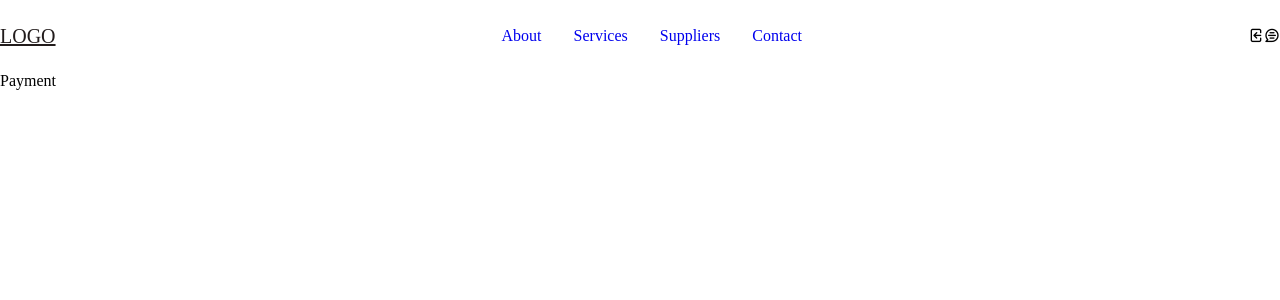
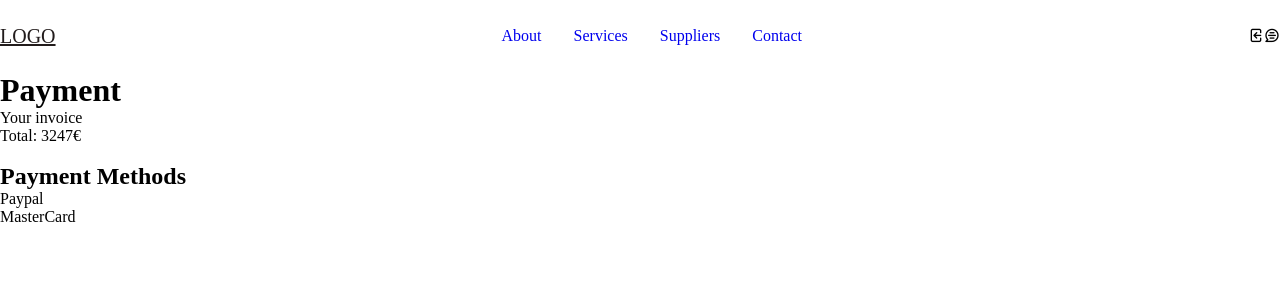
Before and after one commit to eventTeamPlayersManegement/event_Management_final_Project, a React (Vite) app: page /payment in a window 1280 px wide. Shown: the top 300 px of the page. Built offline with nearby package versions, Linux system fonts and the light colour scheme.

Commit message:
payment works and is acceseble with route

```diff
--- a/src/components/Payment/Index.jsx
+++ b/src/components/Payment/Index.jsx
@@ -1,5 +1,18 @@
 import React from "react";
+import data from "../../content/data.json";
+export default function () {
+    return (
+        <>
+            <h1>{data.payment.h1}</h1>
+            <p>{data.payment.paragraph[0]}</p>
+            <p>
+                {data.payment.paragraph[1]}: {data.payment.paragraph[2]}
+            </p>
+            <br></br>
+            <h2>{data.payment.h2}</h2>
+            <p>{data.payment.paragraph[3]}</p>
 
-export default function Payment() {
-    return <div>Payment</div>;
+            <p>{data.payment.paragraph[4]}</p>
+        </>
+    );
 }
--- a/src/content/data.json
+++ b/src/content/data.json
@@ -1,3 +1,9 @@
 {
-  "navItems": ["about", "services", "suppliers", "contact"]
+    "navItems": ["about", "services", "suppliers", "contact"],
+    "payment": {
+        "h1": "Payment",
+        "h2": "Payment Methods",
+
+        "paragraph": ["Your invoice", "Total", "3247€", "Paypal", "MasterCard"]
+    }
 }
```
Also changed, not shown: src/views/Payment.jsx (+8 -8 lines), 1 other file (tests, documents, lock files or other folders).
